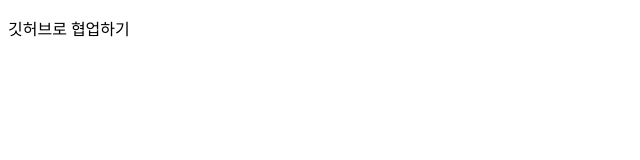
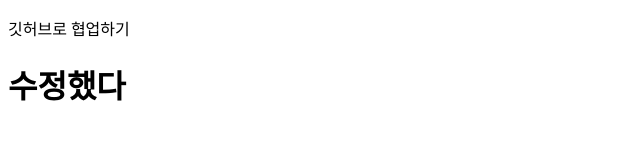
Before and after one commit to new01d/git_practice, a plain HTML site: page index.html in a window 1280 px wide. Shown: the whole page, without its empty margins (0-640 px from the left). Drawn offline with Linux system fonts and the light colour scheme.

Commit message:
두번째

```diff
--- a/index.html
+++ b/index.html
@@ -10,5 +10,8 @@
     <p>
         깃허브로 협업하기
     </p>
+    <h1>
+        수정했다
+    </h1>
 </body>
 </html>
```
